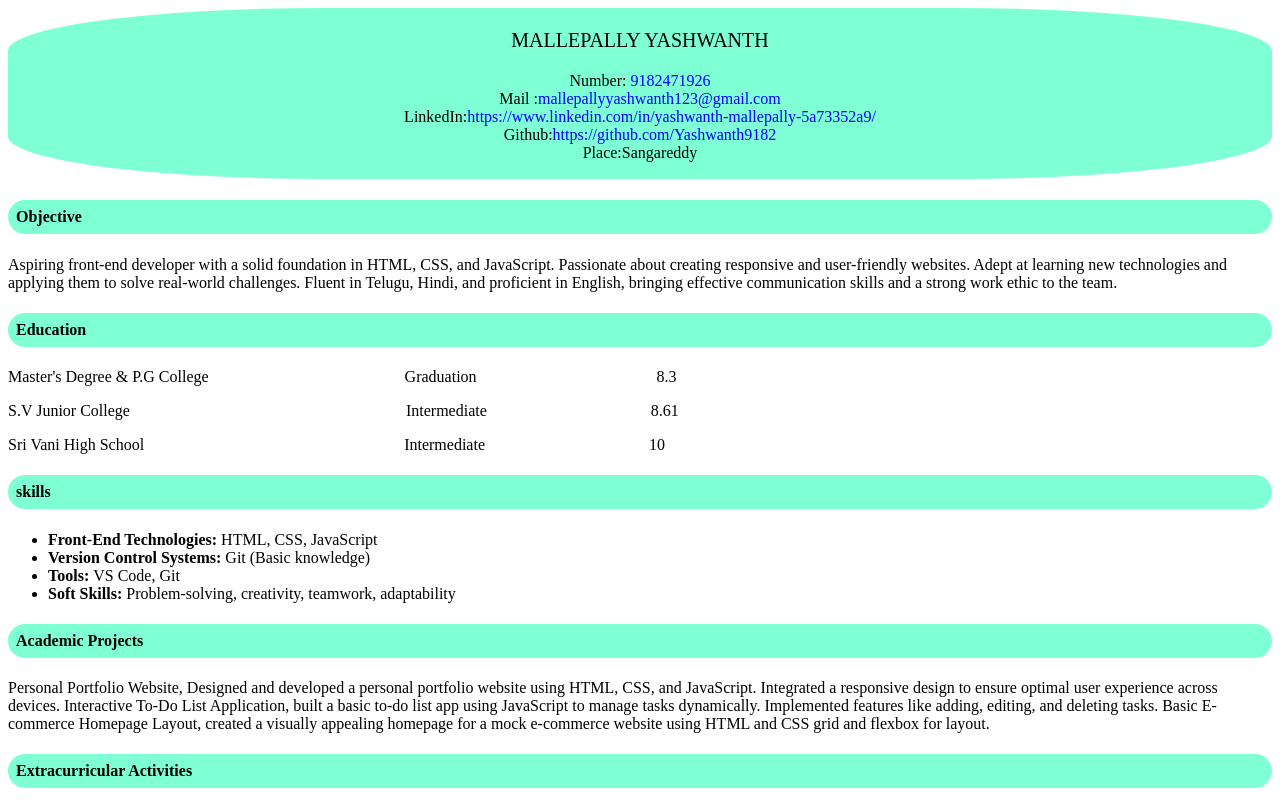
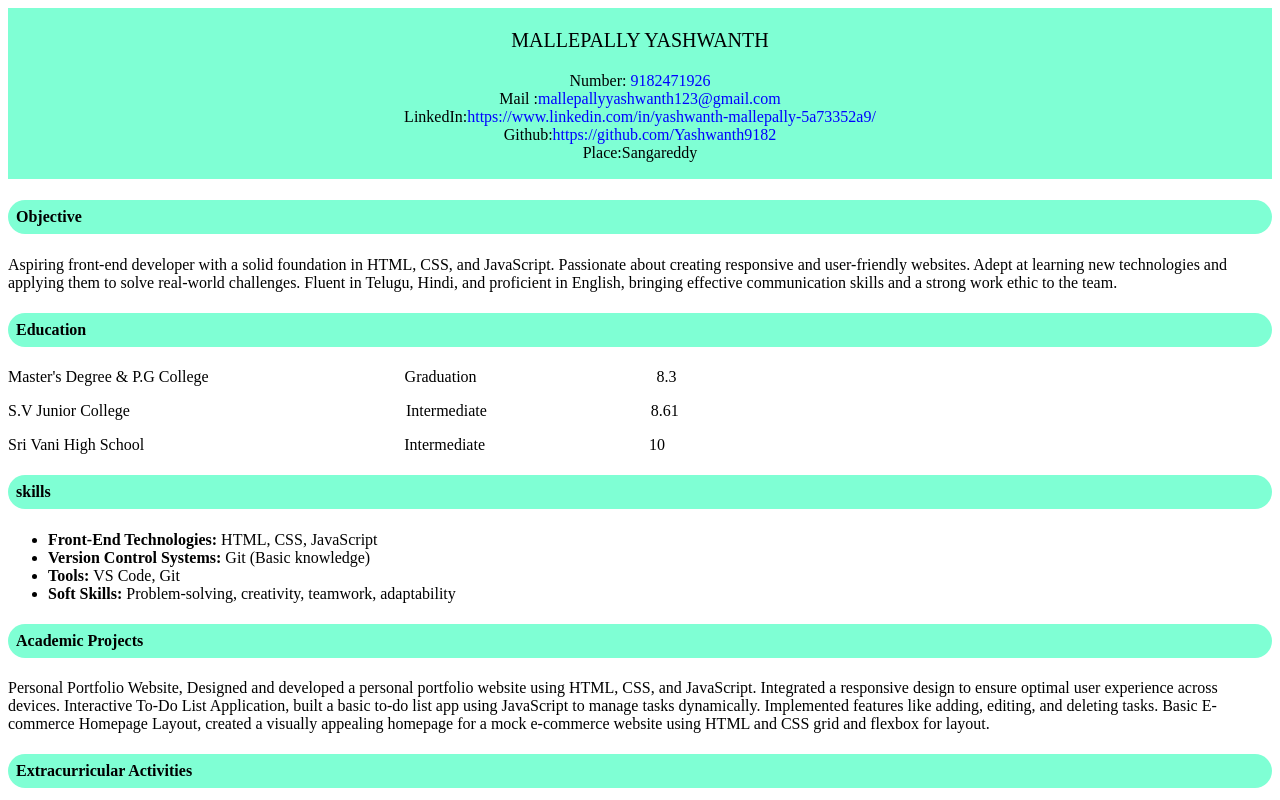
Before and after one commit to Yashwanth9182/css, a plain HTML site: page index.html in a window 1280 px wide. Shown: the top 800 px of the page. Drawn offline with Linux system fonts and the light colour scheme.

Commit message:
Update index.html

```diff
--- a/index.html
+++ b/index.html
@@ -23,7 +23,6 @@
         .details{
             text-align: center;
             padding: 1px;
-            border-radius: 25%;
             background-color: aquamarine;
         }
         #name{
```
